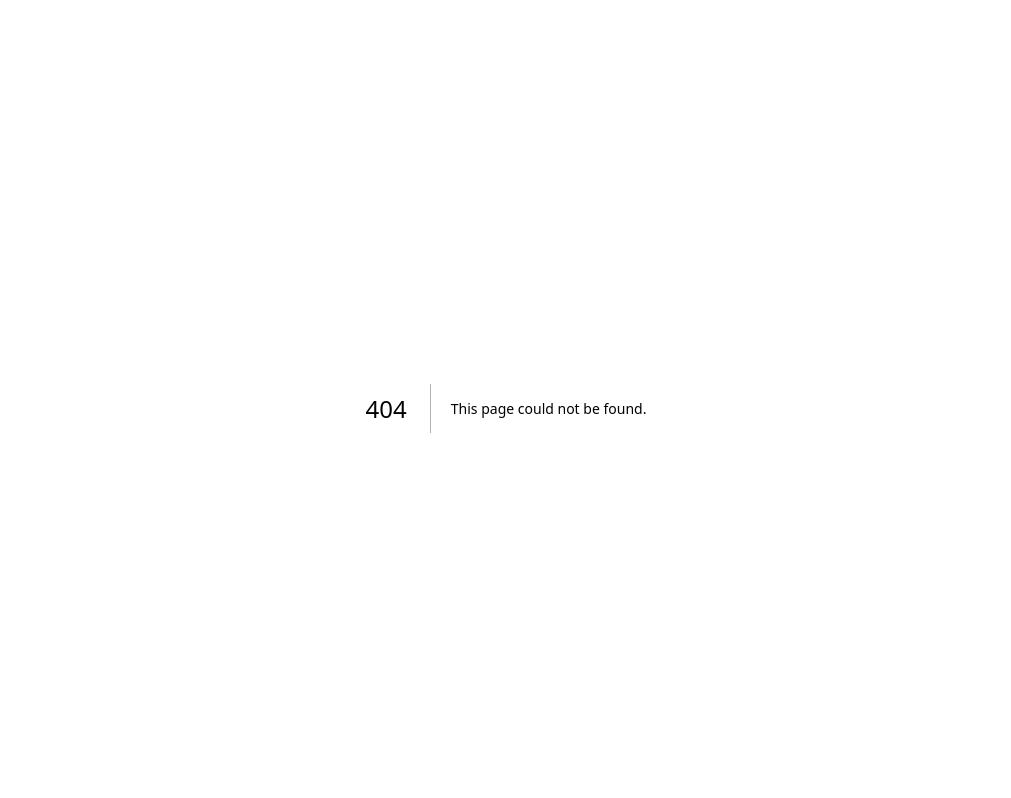
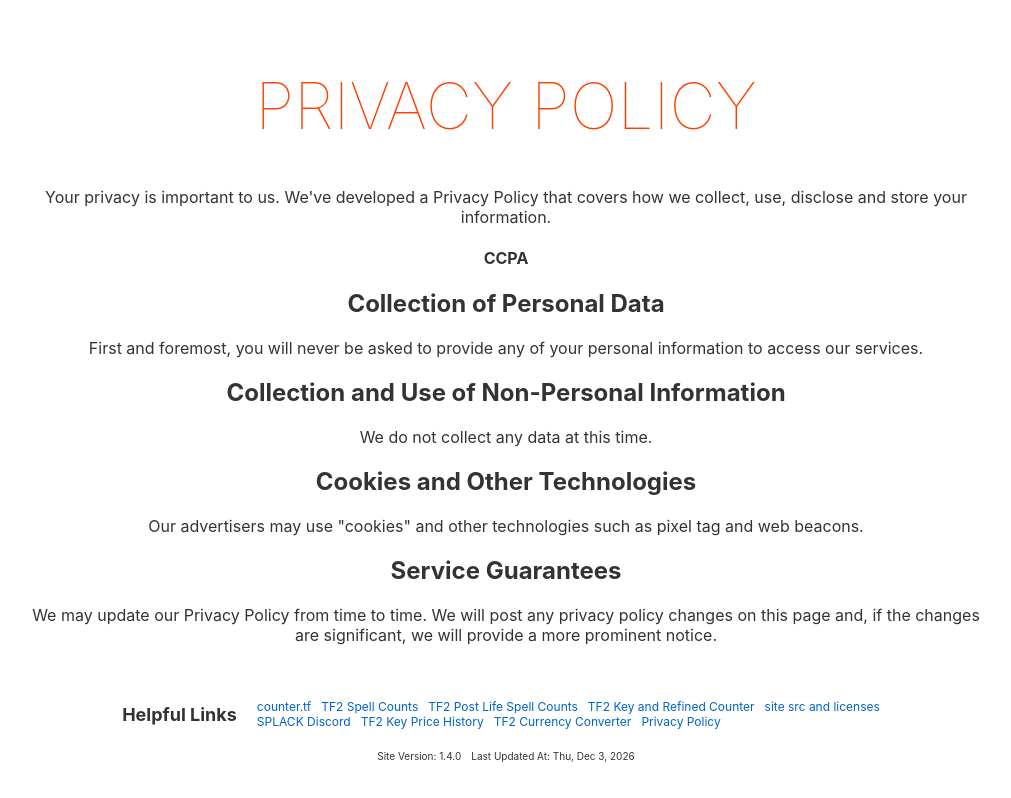
Before and after one commit to joekiller/counter-two, a Next.js app: page /privacy-policy in a window 1280 px wide. Before the commit this address had no page. Shown: the top 798 px of the page, without its empty margins (6-1017 px from the left). Built offline with nearby package versions, Linux system fonts and the light colour scheme.

Commit message:
add a privacy policy

```diff
--- a/components/CountFooter.tsx
+++ b/components/CountFooter.tsx
@@ -12,6 +12,7 @@ export function CountFooter() {
         <p>
           {copyright()} <Link href="/">counter.tf</Link>
         </p>
+        <Link href={{pathname: '/privacy-policy'}}>Privacy Policy</Link>
         <p>
           all counts are approximate
         </p>
--- a/components/HomeFooter.tsx
+++ b/components/HomeFooter.tsx
@@ -23,6 +23,7 @@ export function HomeFooter() {
           <LinkSplackDiscord/>
           <a href="https://manic.tf/keyprice/">TF2 Key Price History</a>
           <a href="https://calculator.tf/">TF2 Currency Converter</a>
+          <Link href={{pathname: '/privacy-policy'}}>Privacy Policy</Link>
         </div>
       </div>
       <VersionFooter />
--- /dev/null
+++ b/pages/privacy-policy.tsx
@@ -0,0 +1,53 @@
+import type { NextPage } from 'next'
+import Head from 'next/head'
+import React from "react";
+import CounterMain from "../components/CounterMain";
+import {HomeFooter} from "../components/HomeFooter";
+
+
+const PrivacyPolicy: NextPage = () => {
+
+  return (
+    <div>
+      <Head>
+        <title>Privacy Policy</title>
+        <link rel="icon" type="image/png" href="/static/key-solid.svg" />
+      </Head>
+
+      <CounterMain>
+        <h1>Privacy Policy</h1>
+        <p className='lead'>
+          Your privacy is important to us. We've developed a Privacy Policy that covers how we collect, use,
+          disclose and store your information.
+        </p>
+        <div className="ccpa">
+          <h4>CCPA</h4>
+          <span data-ccpa-link="1"></span>
+        </div>
+        <h2>Collection of Personal Data</h2>
+        <p>
+          First and foremost, you will never be asked to provide any of your personal information to access our
+          services.
+        </p>
+        <h2>Collection and Use of Non-Personal Information</h2>
+        <p>
+          We do not collect any data at this time.
+        </p>
+        <h2>Cookies and Other Technologies</h2>
+        <p>
+          Our advertisers may use "cookies" and other technologies such as pixel tag and web beacons.
+        </p>
+        <h2>Service Guarantees</h2>
+        <p>
+          We may update our Privacy Policy from time to time. We will post any privacy policy changes on this page
+          and, if the changes are significant, we will provide a more prominent notice.
+        </p>
+      </CounterMain>
+      <footer>
+        <HomeFooter/>
+      </footer>
+    </div>
+  )
+}
+
+export default PrivacyPolicy
```
